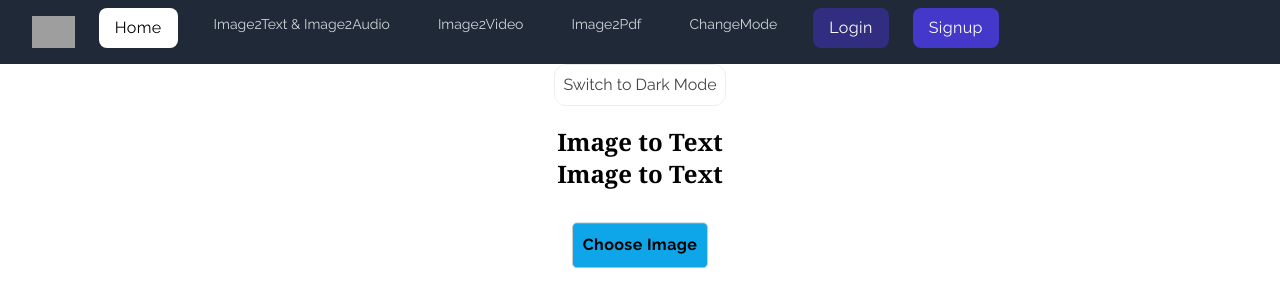
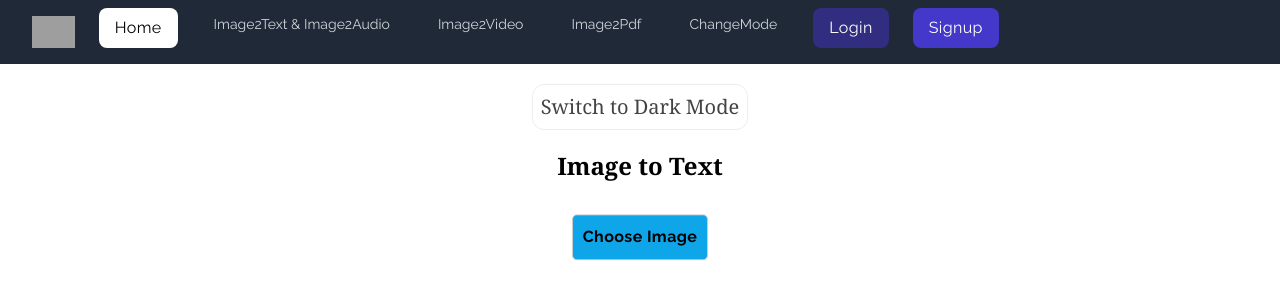
Before and after one commit to Tabindanoor/image-to-text-audio-video-, a React (Create React App) app: page /image-2-text in a window 1280 px wide. Shown: the top 306 px of the page. Built offline with nearby package versions, Linux system fonts and the light colour scheme; grey boxes are pictures that could not be loaded; what pdfmake would draw is missing.

Commit message:
registeration

```diff
--- a/src/App.js
+++ b/src/App.js
@@ -1,53 +1,24 @@
-
-
-// import React from 'react'
-// import { Link } from 'react-router-dom'
-
-// const App = () => {
-//   return (
-//     <div>
-//       <Link to={"/"}>app home </Link>
-//       <Link to={"/login"}>login </Link>
-//       <Link to={"/signup"}>signup </Link>
-//       <Link to={"/video"}>video </Link>
-//       <Link to={"/image-2-pdf"}>pdf </Link>
-//       <Link to={"/image-2-text"}>text audio </Link>
-//     </div>
-//   )
-// }
-
-
-
-// export default App
-
-
 import React, { useRef } from "react";
 import { Canvas, useFrame } from "@react-three/fiber";
 import { OrbitControls, Sphere } from "@react-three/drei";
 import { pointsInner, pointsOuter } from "./components/Utils";
 import Navbar from "./components/Navbar";
-// import { ThemeProvider } from "./components/ThemeContext";
-// import { useDarkMode } from "./context/DarkModeContext";
-// import ChangeMode from "./components/ChangeMode";
-
 
 const ParticleRing = () => {
   // const { theme, toggleTheme } = useDarkMode();
   return (
-    <div>
+
     <div className="relative">
-      {/* <ThemeProvider> */}
-      <Navbar/>
-       {/* <div className={`App ${theme === 'dark' ? 'dark' : ''}`}>
-      <ChangeMode theme={theme} toggleTheme={toggleTheme} />
-    </div> */}
+    <Navbar/>
       <Canvas
+
         camera={{
           position: [10, -7.5, -5],
         }}
-        style={{ height: "100vh" }}
+        style={{ height: "91.4vh" }}
         className="bg-slate-900"
       >
+
         <OrbitControls maxDistance={20} minDistance={10} />
         <directionalLight />
         <pointLight position={[-30, 0, -30]} power={10.0} />
@@ -59,7 +30,7 @@ const ParticleRing = () => {
       </h1>
       {/* </ThemeProvider> */}
     </div>
-    </div>
+
   );
 };
 
@@ -93,6 +64,7 @@ const Point = ({ position, color }) => {
         roughness={0.5}
         color={color}
       />
+      {/* <Navbar/> */}
     </Sphere>
   );
 };
--- a/src/components/Image2Text.jsx
+++ b/src/components/Image2Text.jsx
@@ -86,11 +86,10 @@ const Image2Text = () => {
 
       <div className={isDarkMode ? 'dark-mode' : 'light-mode'}>
       {/* <h1>{isDarkMode ? 'Dark Mode' : 'Light Mode'}</h1> */}
-      <button className='border text-center p-2 rounded-xl animate-pulse' onClick={toggleTheme}>{isDarkMode ? 'Switch to Light Mode' : 'Switch to Dark Mode'}</button>
+      <button className='border text-center p-2 rounded-xl mt-5 font-serif text-xl animate-pulse' onClick={toggleTheme}>{isDarkMode ? 'Switch to Light Mode' : 'Switch to Dark Mode'}</button>
 <Container>
 
 
-      <h1 className='text-2xl font-extrabold font-serif '>Image to Text</h1>
       <h1 className='text-2xl font-extrabold font-serif '>Image to Text</h1>
       <br />
 
```
